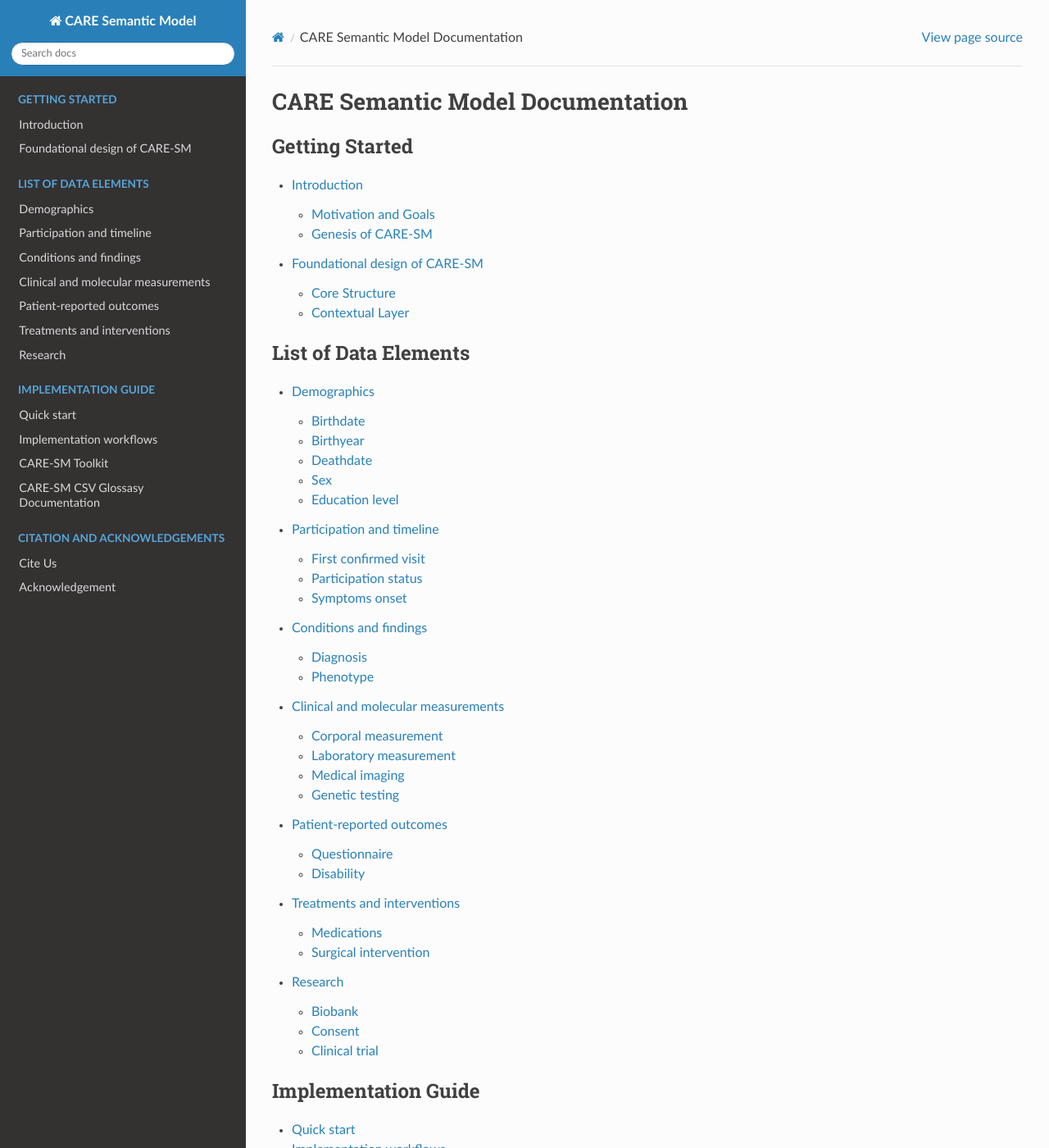
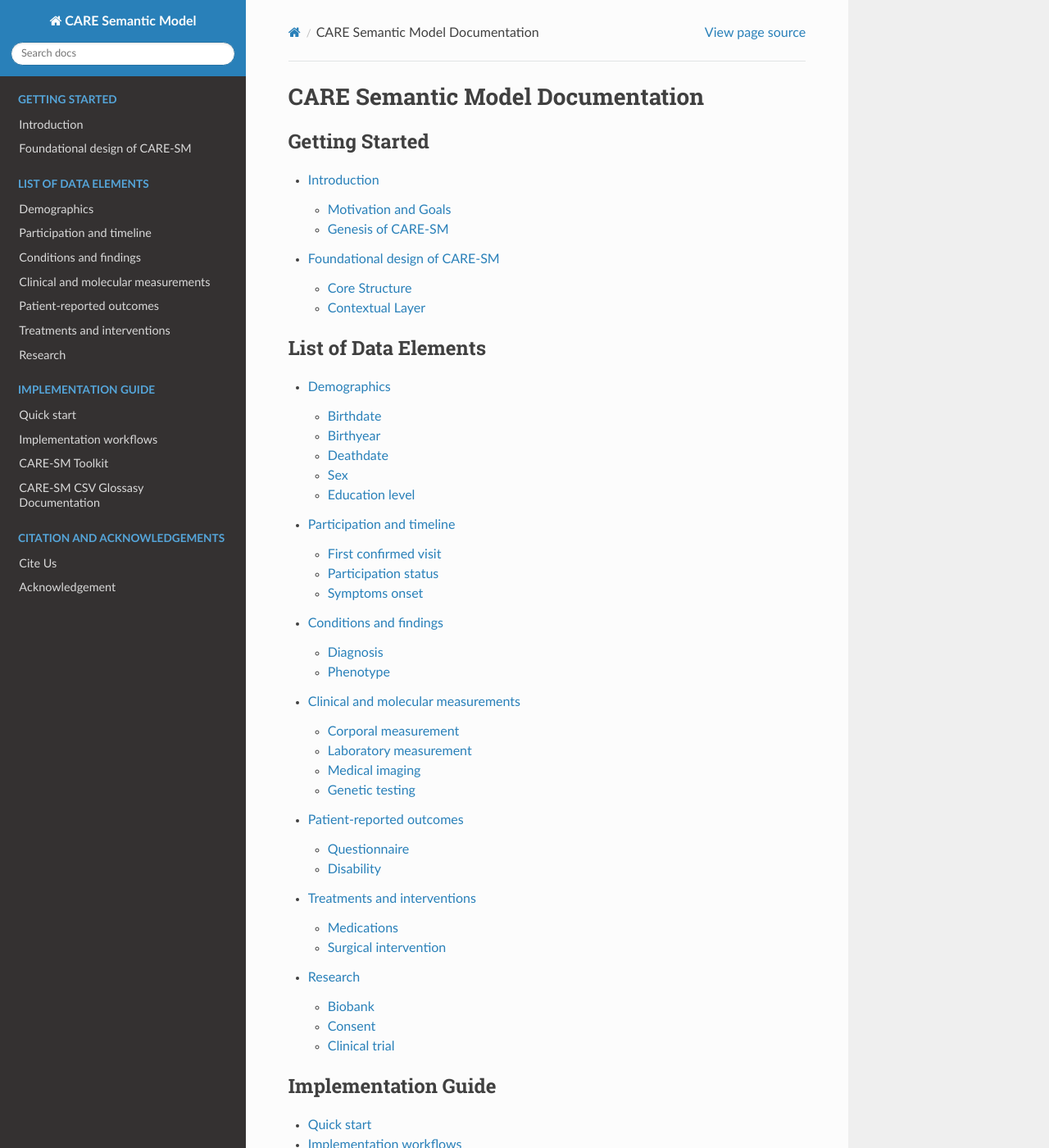
Before and after one commit to CARE-SM/CARE-SM-docs, a Sphinx documentation site: the page built from docs/index.md, in a window 1280 px wide and 1400 px high. Shown: the whole window at 82% size. Built offline with Sphinx 7.4.7 and the Read the Docs theme 3.1.0, drawn with Linux system fonts in a browser that asks for light colours.

Commit message:
css adjustments

```diff
--- a/docs/_static/custom.css
+++ b/docs/_static/custom.css
@@ -1,8 +1,7 @@
 /* Force full-width layout */
 
 .wy-nav-content {
-    max-width: 100% !important;
-    width: 100% !important;
-    padding: 2em;
+    max-width: 75% !important;
+    width: 75% !important;
     margin: 0;
 }
```
